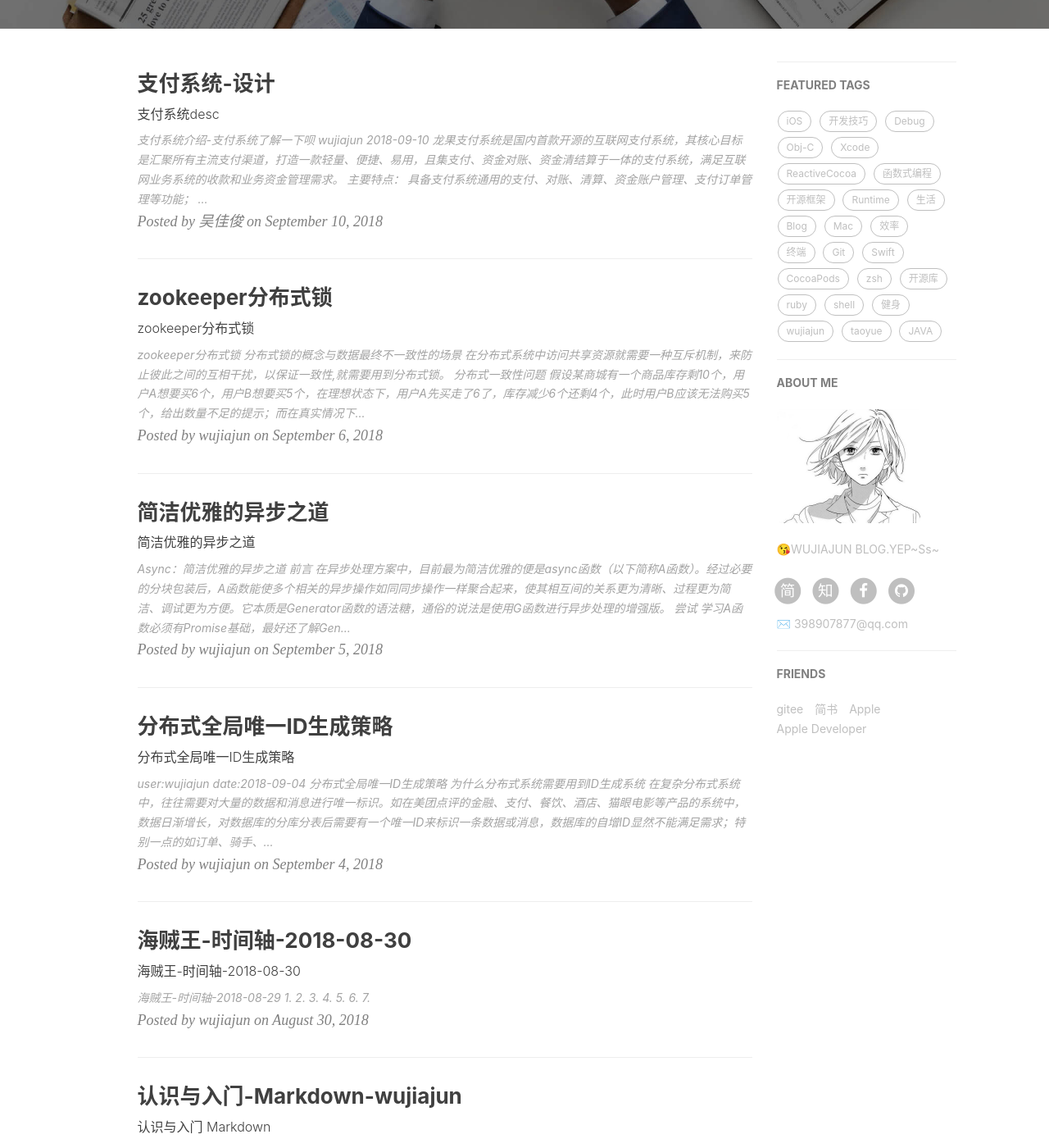
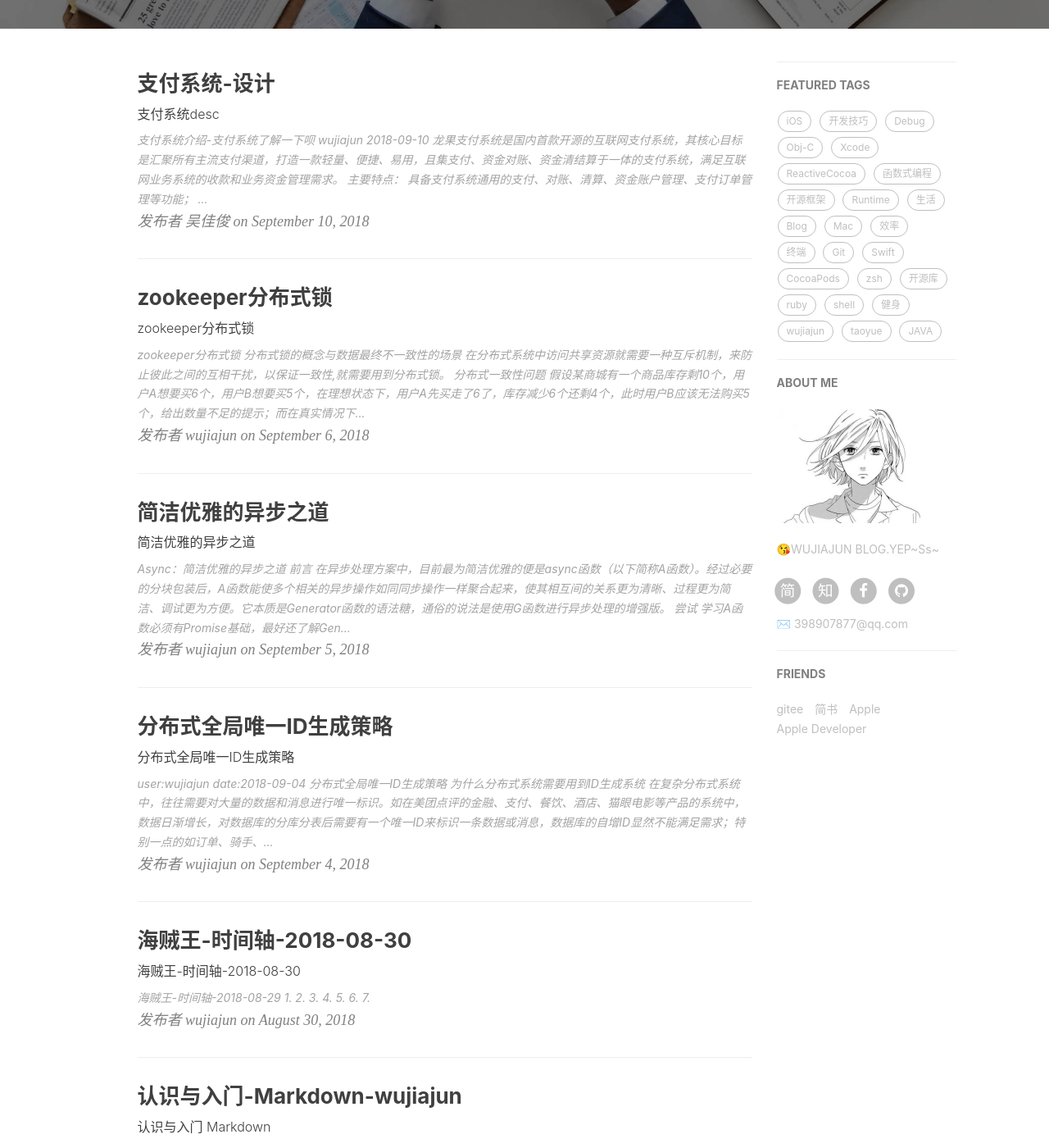
Before and after one commit to 398907877/398907877.github.io, a Jekyll site: the page built from index.html, in a window 1280 px wide and 1400 px high, scrolled down 482 px. Shown: the whole window at 82% size. Built offline with Jekyll 4.4.1, drawn with Linux system fonts in a browser that asks for light colours; nearby versions of some CDN libraries; the list of posts is cut into pages by our own code; comment, search, counter and statistics services are not loaded; some of the changed text lies outside the part shown.

Commit message:
index  modify！

```diff
--- a/index.html
+++ b/index.html
@@ -19,7 +19,7 @@ description: "<br/>There is always a better way. <br/><br/> 联系我:398907877@
         </div>
     </a>
     <p class="post-meta">
-        Posted by {% if post.author %}{{ post.author }}{% else %}{{ site.title }}{% endif %} on {{ post.date | date: "%B %-d, %Y" }}
+        发布者 {% if post.author %}{{ post.author }}{% else %}{{ site.title }}{% endif %} on {{ post.date | date: "%B %-d, %Y" }}
     </p>
 </div>
 <hr>
```
Also changed, not shown: other parts of index.html (+2 -2 lines).
